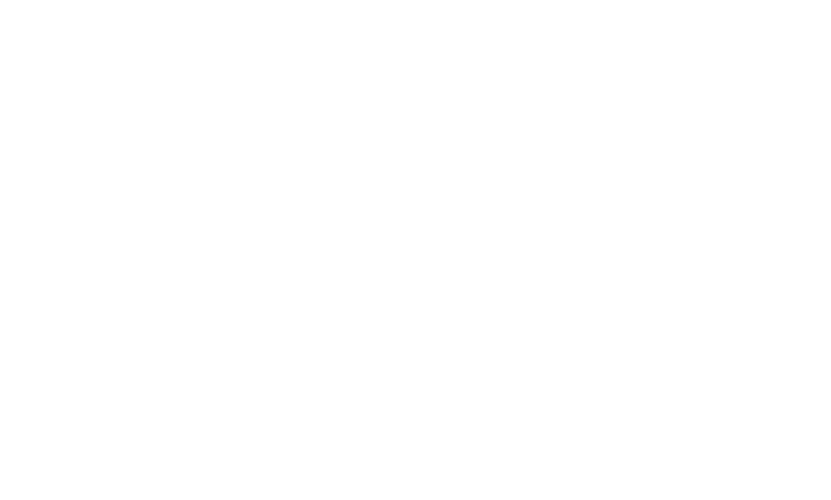
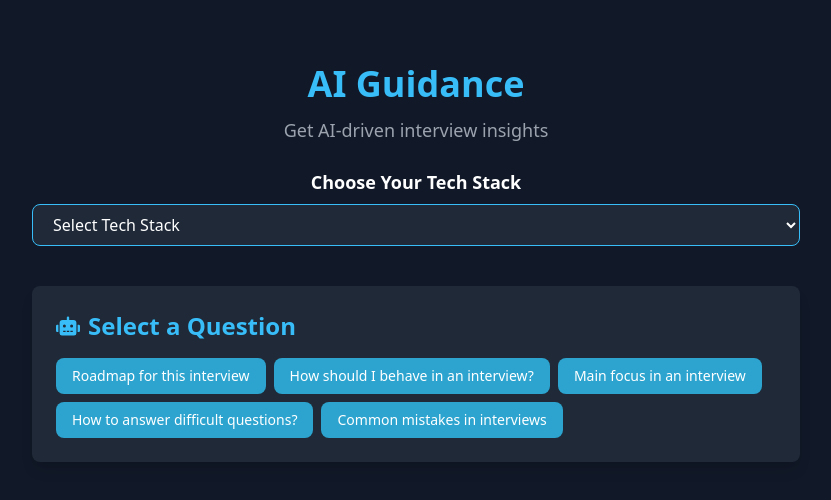
Before and after one commit to Rupam-Mondal/Interview-Frontend, a React (Vite) app: page /AI-Guidance in a window 1280 px wide. Before the commit this address had no page. Shown: the top 500 px of the page, without its empty margins (224-1055 px from the left). Built offline with nearby package versions, Linux system fonts and the light colour scheme.

Commit message:
Ai Guidence page updated

```diff
--- a/package.json
+++ b/package.json
@@ -20,6 +20,7 @@
     "next-themes": "^0.4.4",
     "react": "^19.0.0",
     "react-dom": "^19.0.0",
+    "react-icons": "^5.5.0",
     "react-router-dom": "^7.2.0",
     "react-simple-typewriter": "^5.0.1",
     "sonner": "^2.0.1",
--- a/src/App.jsx
+++ b/src/App.jsx
@@ -8,6 +8,7 @@
 import { QueryClient, QueryClientProvider } from "@tanstack/react-query";
 import Profile from "./pages/Profile";
 import { Toaster } from "./components/ui/sonner";
+import AiGuidence from "./pages/AiGuidence";
 
 function App() {
   const queryClient = new QueryClient();
@@ -21,6 +22,7 @@
           <Route path="/StartInterview/:chatid" element={<Chat />} />
           <Route path="/InterView/:course/:level" element={<InterViewQuestions />} />
           <Route path="/profile/:userid" element={<Profile />} />
+          <Route path="/AI-Guidance" element={<AiGuidence/>} />
         </Routes>
         <Toaster />
       </QueryClientProvider>
--- /dev/null
+++ b/src/pages/AiGuidence.jsx
@@ -0,0 +1,73 @@
+import { useState } from "react";
+import { FaRobot } from "react-icons/fa";
+
+function AiGuidance() {
+    const [techStack, setTechStack] = useState("Select Tech Stack");
+    const [response, setResponse] = useState("");
+
+    const predefinedQuestions = [
+        "Roadmap for this interview",
+        "How should I behave in an interview?",
+        "Main focus in an interview",
+        "How to answer difficult questions?",
+        "Common mistakes in interviews"
+    ];
+
+    const handleAsk = (query) => {
+        setResponse(`AI: This is a smart answer for "${query}" in ${techStack}`);
+    };
+
+    return (
+        <div className="min-h-screen bg-gray-900 text-white p-6 flex flex-col items-center">
+            {/* Tech Stack Selection */}
+            <section className="text-center py-10 w-full max-w-3xl">
+                <h1 className="text-4xl font-bold text-[#38BDF8]">AI Guidance</h1>
+                <p className="mt-3 text-lg text-gray-400">Get AI-driven interview insights</p>
+
+                <div className="mt-6">
+                    <label className="block text-lg font-semibold mb-2">Choose Your Tech Stack</label>
+                    <select
+                        className="px-4 py-2 bg-gray-800 text-white border border-[#38BDF8] rounded-lg w-full"
+                        onChange={(e) => setTechStack(e.target.value)}
+                    >
+                        <option>Select Tech Stack</option>
+                        <option>Frontend (React, Angular, Vue)</option>
+                        <option>Backend (Node.js, Django, Flask)</option>
+                        <option>Data Science & AI</option>
+                        <option>Cybersecurity</option>
+                        <option>Others</option>
+                    </select>
+                </div>
+            </section>
+
+            {/* AI Chat Section */}
+            <section className="max-w-3xl w-full bg-gray-800 p-6 rounded-lg shadow-lg">
+                <h2 className="text-2xl font-semibold text-[#38BDF8] flex items-center gap-2">
+                    <FaRobot className="text-[#38BDF8]" /> Select a Question
+                </h2>
+
+                {/* Predefined Questions */}
+                <div className="mt-4 flex flex-wrap gap-2">
+                    {predefinedQuestions.map((q, index) => (
+                        <button
+                            key={index}
+                            className="bg-[#2ca4cf] text-white px-4 py-2 rounded-lg text-sm font-medium hover:bg-[#38BDF8] transition-all"
+                            onClick={() => handleAsk(q)}
+                        >
+                            {q}
+                        </button>
+                    ))}
+                </div>
+
+                {/* AI Response */}
+                {response && (
+                    <div className="mt-6 p-4 bg-gray-700 rounded-lg border border-gray-600">
+                        <p className="text-gray-300">{response}</p>
+                    </div>
+                )}
+            </section>
+        </div>
+    );
+}
+
+export default AiGuidance;
```
Also changed, not shown: 1 other file (tests, documents, lock files or other folders).
